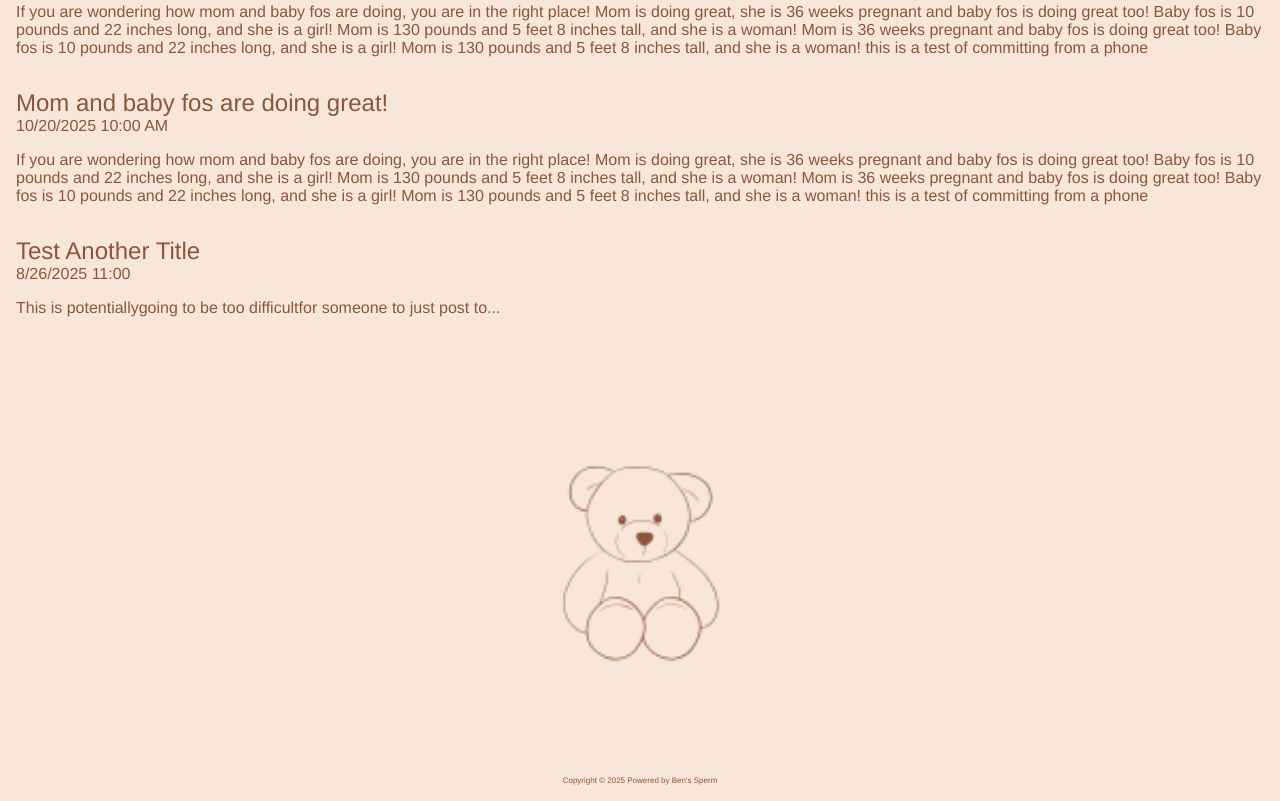
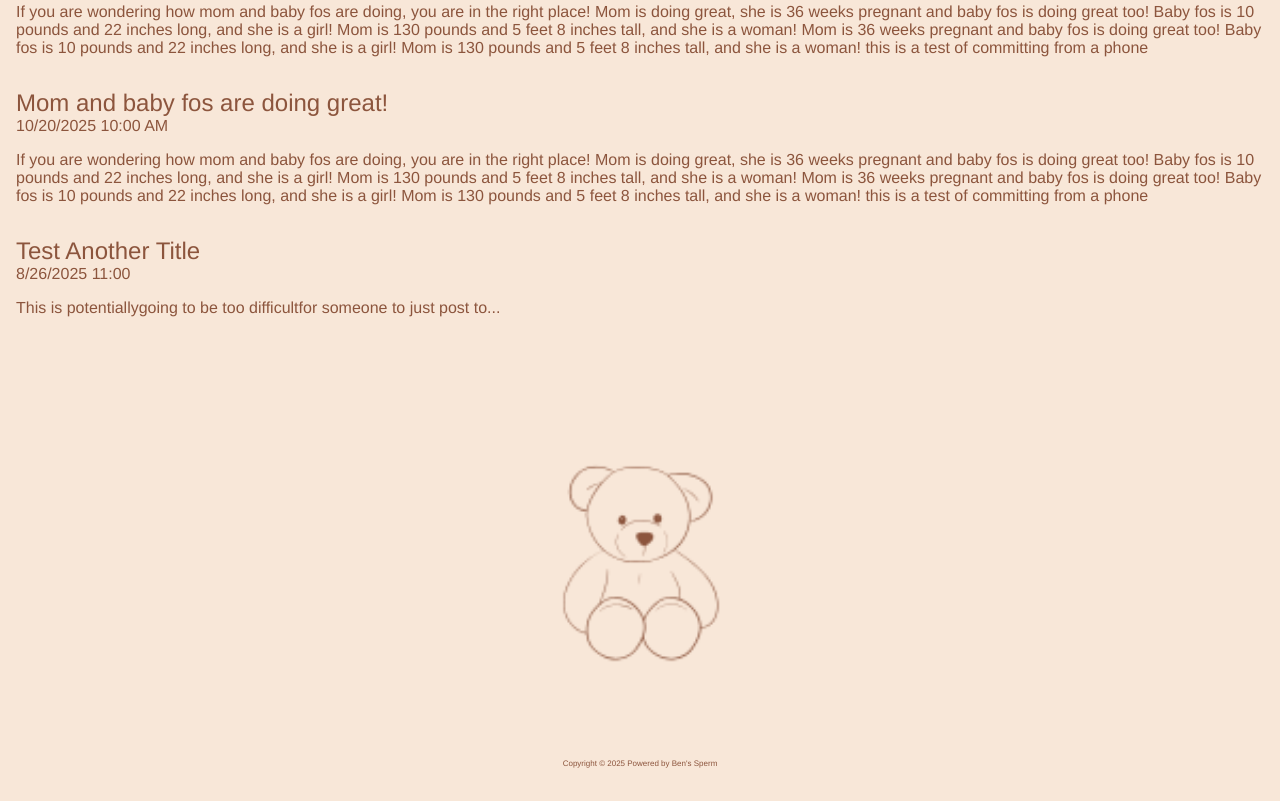
Before and after one commit to HelloBabyFos/hellobabyfos.github.io, a plain HTML site: page index.html in a window 1280 px wide. Shown: the part 1028-1829 px from the top of the page. After the commit the page ends 1804 px from the top, so only its background shows below. Drawn offline with Linux system fonts and the light colour scheme; a web font is replaced by a local one.

Commit message:
some more things

```diff
--- a/index.html
+++ b/index.html
@@ -67,7 +67,7 @@
         <p>This is potentiallygoing to be too difficultfor someone to just post to...</p>
     </div>
 
-
+<!-- PASTE NEW POSTS RIGHT ABOCE THIS LINE -->
 <!--  Copy from "<div" to "</div>" and paste it above, remove the astriscs and content between them, and update the content
     <div class="post">
         <h2>**Title Here**</h2>
@@ -76,6 +76,6 @@
     </div>
 -->
     <img src="bear.png" alt="Bear">
-    <div style="margin-bottom: 1rem; text-align: center; font-size: 8px;">Copyright © 2025 Powered by Ben's Sperm</div>
+    <div class="copyright">Copyright © 2025 Powered by Ben's Sperm</div>
 </body>
 </html>
--- a/styles.css
+++ b/styles.css
@@ -32,6 +32,8 @@
 body {
     background-color: #f8e7d8;
     margin: 3rem 0 0 0;
+    position: relative;
+    min-height: 120vh;
 }
 
 .intro {
@@ -43,3 +45,14 @@
 .post {
     margin: 2rem 1rem;
 }
+
+
+.copyright {
+    position: absolute;
+    bottom: 0;
+    left: 0;
+    right: 0;
+    text-align: center;
+    font-size: 8px;
+    padding: 0.5rem 0;
+}
```
